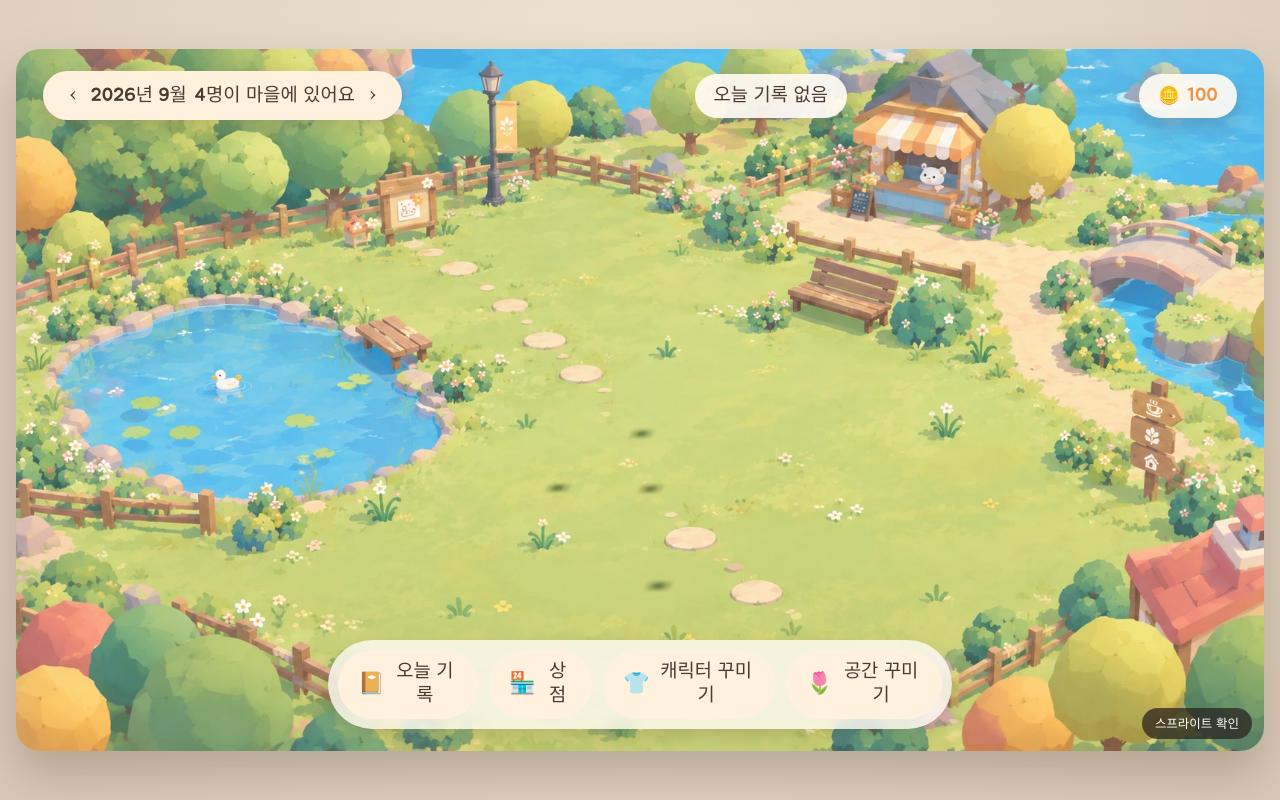
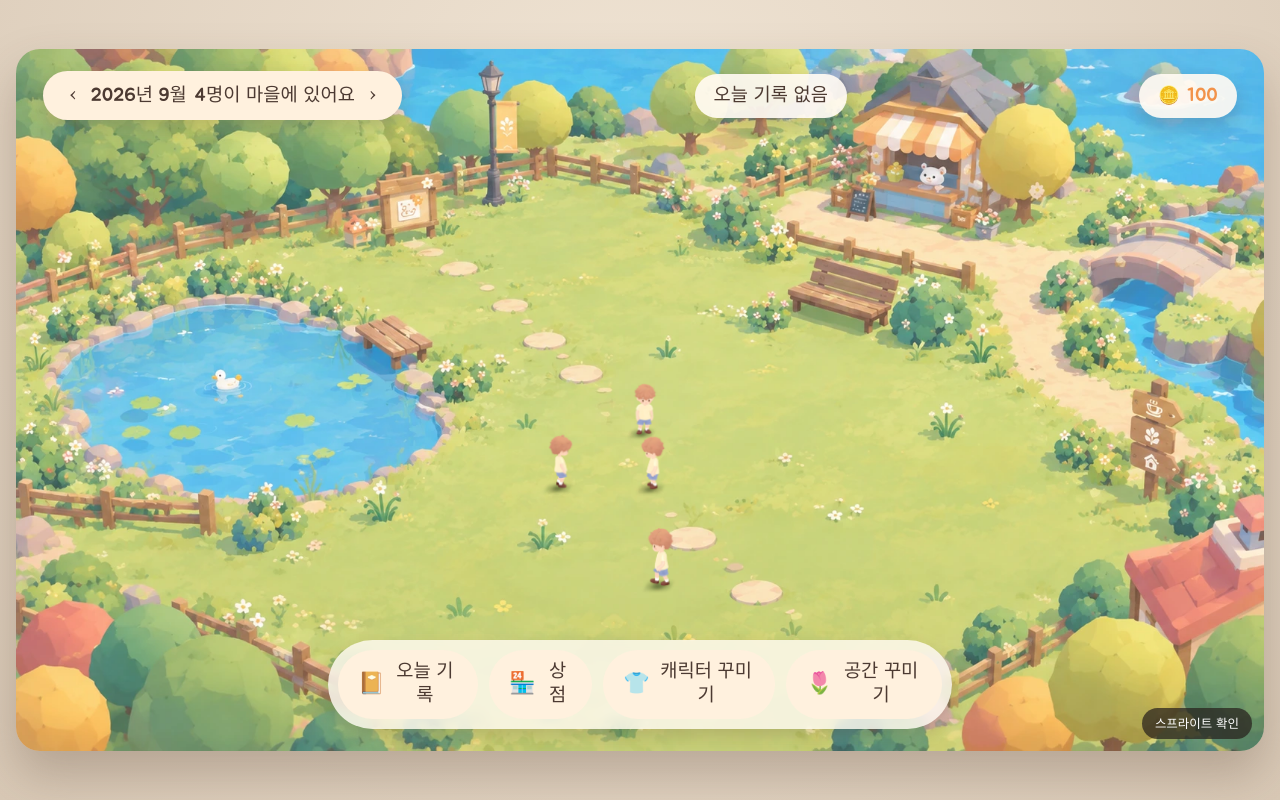
Before and after one commit to rmsdnlgh00/diary, a React (Vite) app: page / in a window 1280 px wide. Built offline with nearby package versions, Linux system fonts and the light colour scheme.

Commit message:
Update aspect ratio calculation in WalkTestCharacter component

```diff
--- a/src/components/game/WalkTestCharacter.tsx
+++ b/src/components/game/WalkTestCharacter.tsx
@@ -232,7 +232,7 @@ export function WalkTestCharacter({
         data-moving={moving ? '1' : '0'}
         data-frame={frame}
         style={{
-          aspectRatio: ` / `,
+          aspectRatio: `${active.cellW} / ${active.cellH}`,
           ...cellStyle(active, frame),
         }}
       />
```
